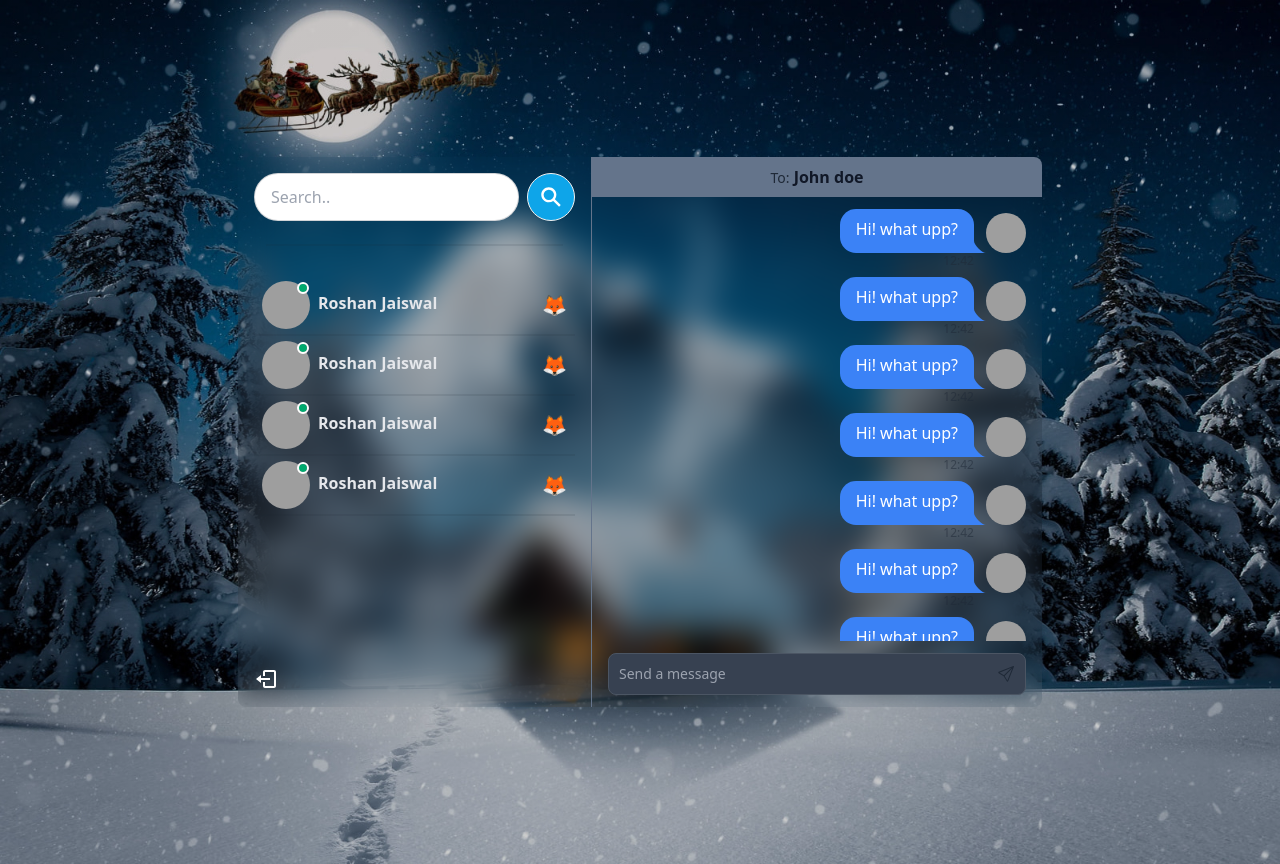
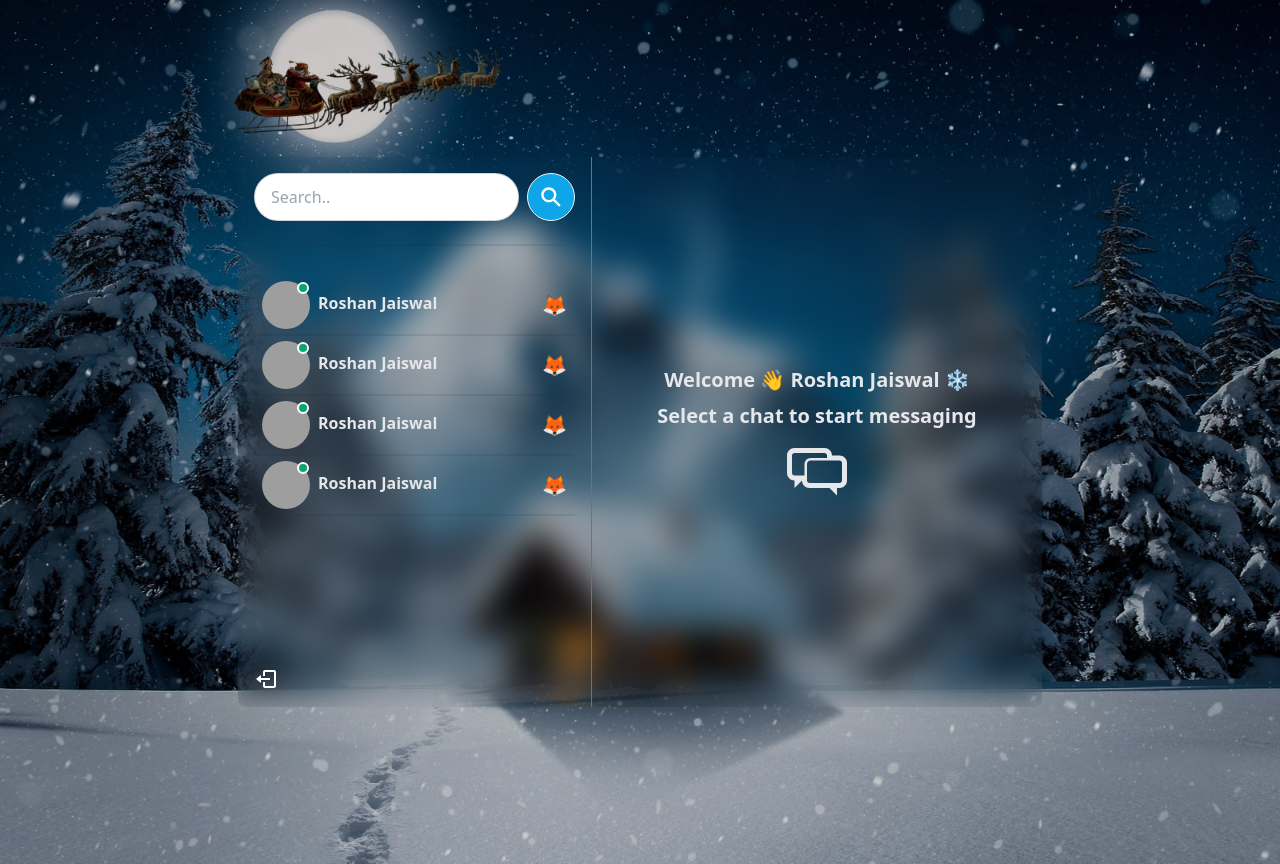
Before and after one commit to CodeCortex/chatApp, a React (Vite) app in the folder frontend/: page / in a window 1280 px wide. Built offline with nearby package versions, Linux system fonts and the light colour scheme; grey boxes are pictures that could not be loaded.

Commit message:
noChatSelected setup

```diff
--- a/frontend/package.json
+++ b/frontend/package.json
@@ -12,7 +12,8 @@
   "dependencies": {
     "react": "^18.2.0",
     "react-dom": "^18.2.0",
-    "react-icons": "^5.0.1"
+    "react-icons": "^5.0.1",
+    "react-router-dom": "^6.22.3"
   },
   "devDependencies": {
     "@types/react": "^18.2.56",
--- a/frontend/src/App.jsx
+++ b/frontend/src/App.jsx
@@ -1,7 +1,4 @@
-
 import "./App.css";
-import Login from "./pages/login/Login";
-import SignUp from "./pages/signup/SignUp";
 import Home from "./pages/home/Home";
 
 function App() {
--- a/frontend/src/components/messages/MessageContainer.jsx
+++ b/frontend/src/components/messages/MessageContainer.jsx
@@ -1,9 +1,15 @@
 import MessageInput from "./MessageInput";
 import Messages from "./Messages";
+import {TiMessages} from "react-icons/ti";
+
 
 const MessageContainer = () => {
+  const noChatSelected = true;
   return (
     <div className="md:min-w-[450px] flex flex-col">
+      {noChatSelected ? (
+        <NoChatSelected />
+      ) : (
         <>
           {/* Header */}
           <div className="bg-slate-500 px-4 py-2 mb-2">
@@ -14,7 +20,20 @@ const MessageContainer = () => {
           <Messages />
           <MessageInput />
         </>
+      )}
     </div>
   );
 };
 export default MessageContainer;
+
+const NoChatSelected = () => {
+  return (
+    <div className="flex items-center justify-center w-full h-full">
+      <div className="px-4 text-center sm:text-lg md:text-xl text-gray-200 font-semibold flex flex-col items-center gap-2">
+        <p>Welcome 👋 Roshan Jaiswal ❄</p>
+        <p>Select a chat to start messaging</p>
+        <TiMessages className="text-3xl md:text-6xl text-center" />
+      </div>
+    </div>
+  );
+};
```
Also changed, not shown: 1 other file (tests, documents, lock files or other folders). Lines whose indentation alone changed are shown as unchanged.
